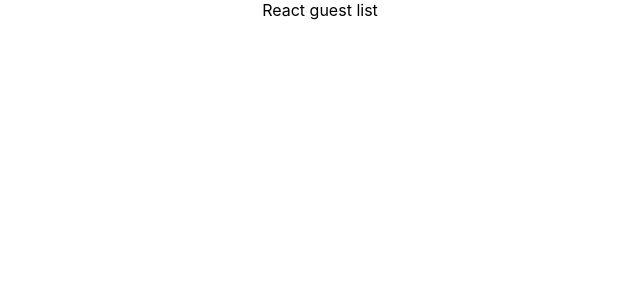
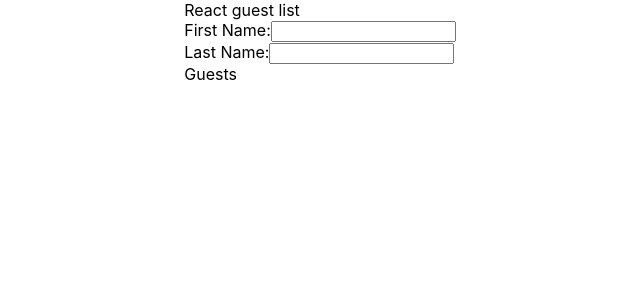
Before and after one commit to Gilsabo/react-guest-list, a React app: page / in a window 1280 px wide. Shown: the top 300 px of the page, without its empty margins (320-960 px from the left). Built offline with nearby package versions, Linux system fonts and the light colour scheme; the HTML template or start-up script is replaced by a standard one.

Commit message:
Add Form and ustate for first last name

```diff
--- a/src/App.js
+++ b/src/App.js
@@ -1,3 +1,51 @@
+import { useState } from 'react';
+
 export default function App() {
-  return <div className="App">React guest list</div>;
+  const [guestList, setGuestList] = useState([{}]);
+  const [firstName, setFirstName] = useState('');
+  const [lastName, setLastName] = useState('');
+  console.log(guestList);
+  return (
+    <div className="App">
+      <header>React guest list</header>
+      <form
+        onSubmit={(e) => {
+          e.preventDefault();
+        }}
+      >
+        <div>
+          <label>
+            First Name:
+            <input
+              value={firstName}
+              onChange={(event) => setFirstName(event.target.value)}
+            />
+          </label>
+        </div>
+        <div>
+          <label>
+            Last Name:
+            <input
+              value={lastName}
+              onChange={(event) => setLastName(event.target.value)}
+              onKeyDown={(e) => {
+                if (e.key === 'Enter') {
+                  setGuestList((oldSetGuestList) => [
+                    ...oldSetGuestList,
+                    {
+                      'First Name': firstName,
+                      'Last name': lastName,
+                      attending: false,
+                    },
+                  ]);
+                }
+              }}
+            />
+          </label>
+        </div>
+      </form>
+      <div data-test-id="guest">Guests</div>
+      <div>{guestList[firstName]}</div>
+    </div>
+  );
 }
```
